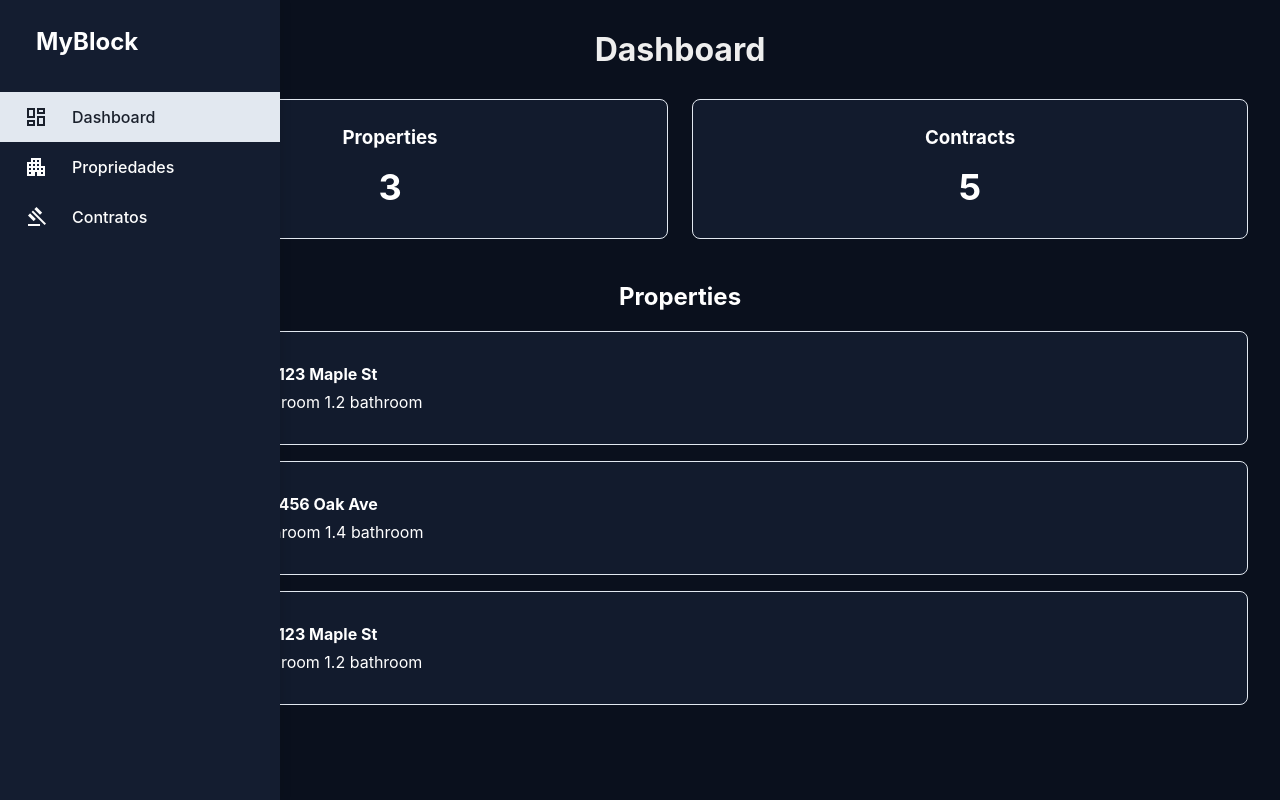
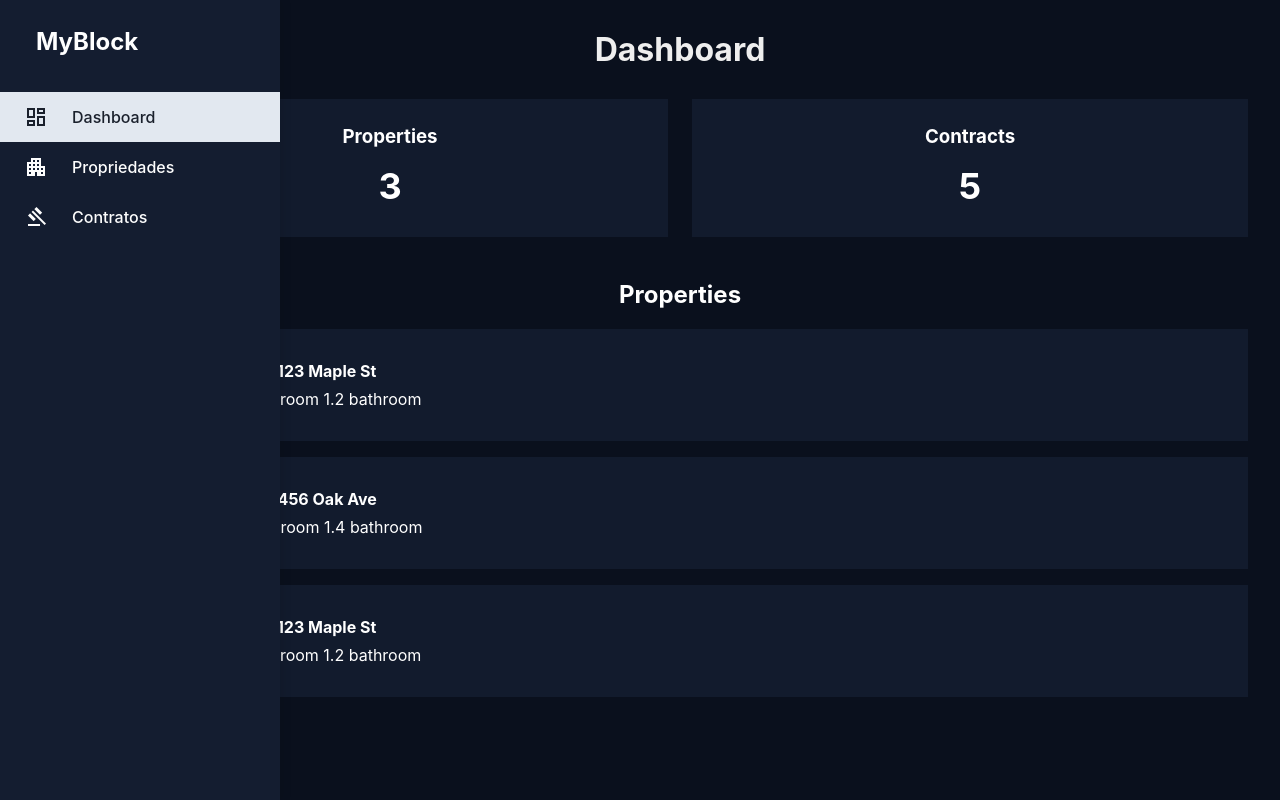
Before and after one commit to Allisonfreittass/myblock-frontend, a Vue app: page /dashboard in a window 1280 px wide. Built offline with nearby package versions, Linux system fonts and the light colour scheme.

Commit message:
style(background): atualizando borderbox

```diff
--- a/src/components/pages/Dashboard.vue
+++ b/src/components/pages/Dashboard.vue
@@ -55,8 +55,6 @@ const properties = ref([
   flex: 1;
   background: #121b2d;
   padding: 1.5rem;
-  border-radius: 0.5rem;
-  border: 1px solid #e2e8f0;
 }
 .card h3 {
   margin: 0 0 0.5rem 0;
@@ -72,6 +70,12 @@ const properties = ref([
   margin-bottom: 1rem;
   color: #ffffff;
 }
+.card:hover, .property-item:hover {
+  /* Efeito de "elevar" ao passar o mouse */
+  transform: translateY(-1px);
+  cursor: pointer;
+  box-shadow: 0 10px 20px rgba(0,0,0,0.2);
+}
 .property-list {
   display: flex;
   flex-direction: column;
@@ -82,8 +86,6 @@ const properties = ref([
   align-items: center;
   background: #121b2d;
   padding: 1rem;
-  border-radius: 0.5rem;
-  border: 1px solid #e2e8f0;
 }
 .property-image {
   width: 80px;
```
